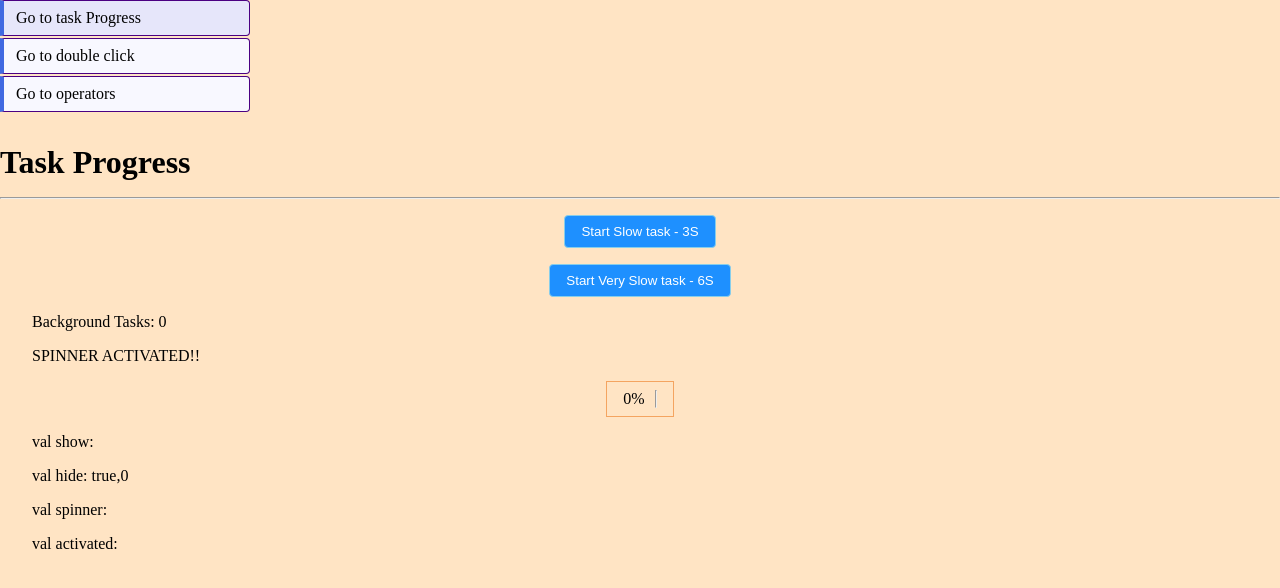
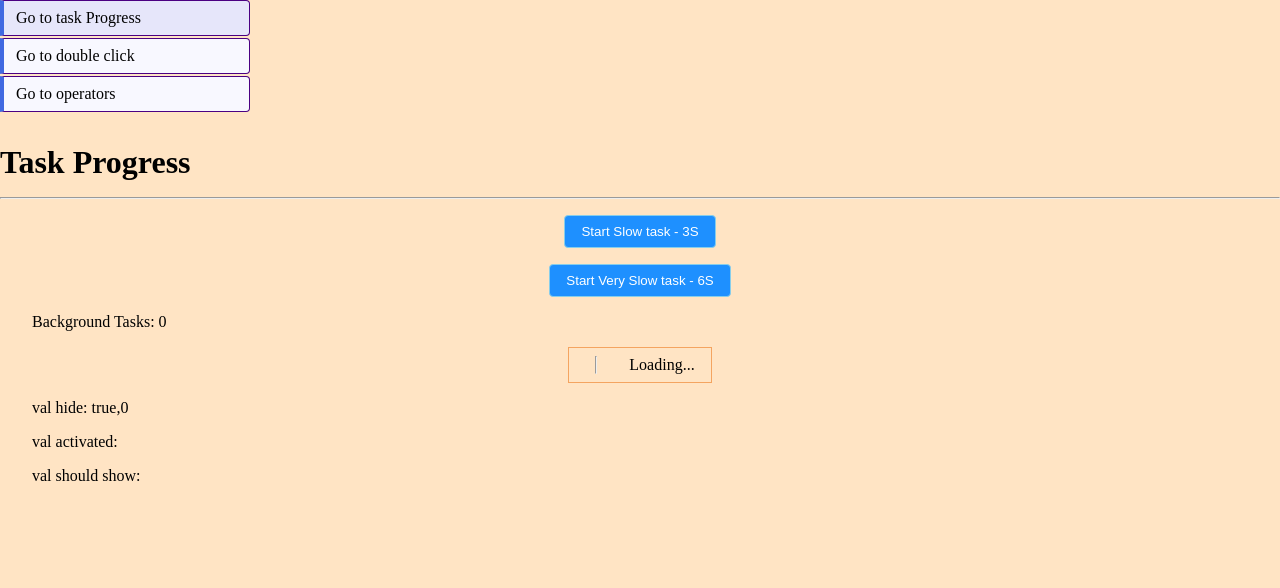
Before and after one commit to RafaZeero/task-progress-rxjs, an Angular app: page /task-progress in a window 1280 px wide. Shown: the top 588 px of the page. Built offline with nearby package versions, Linux system fonts and the light colour scheme.

Commit message:
refactor task-progress

```diff
--- a/src/app/task-progress/task-progress.component.html
+++ b/src/app/task-progress/task-progress.component.html
@@ -8,7 +8,7 @@
 <p>Background Tasks: {{ currentLoadCount | async }}</p>
 <!-- <p>Background Tasks: {{ tasksNum }}</p> -->
 
-<p>SPINNER ACTIVATED!!</p>
+<p *ngIf="(shouldHideSpinner | async)?.[0] === false">SPINNER ACTIVATED!!</p>
 <div
   style="
     display: flex;
@@ -17,16 +17,20 @@
     padding: 8px 16px;
   "
 >
-  <p style="padding: 0; padding-right: 10px" *ngIf="shouldHideSpinner | async">
+  <p style="padding: 0; padding-right: 10px">
     {{ percentage | percent }}
   </p>
 
   <hr />
 
-  <p style="padding-left: 10px" *ngIf="percentage === 1">Loading complete!</p>
+  <p style="padding-left: 10px" *ngIf="percentage === 1; else loading">
+    Loading complete!
+  </p>
+  <ng-template #loading>
+    <p>Loading...</p>
+  </ng-template>
 </div>
 
-<p>val show: {{ test }}</p>
 <p>val hide: {{ shouldHideSpinner | async }}</p>
-<p>val spinner: {{ spinner | async }}</p>
 <p>val activated: {{ spinnerActivated | async }}</p>
+<p>val should show: {{ shouldShowSpinner | async }}</p>
--- a/src/app/task-progress/task-progress.component.ts
+++ b/src/app/task-progress/task-progress.component.ts
@@ -21,6 +21,8 @@ import {
   skip,
   take,
   combineLatest,
+  interval,
+  finalize,
 } from 'rxjs';
 
 @Component({
@@ -40,8 +42,8 @@ export class TaskProgressComponent {
 
   public startingValue = 0;
   public percentage = 0;
-  public taskStarts = new Subject();
-  public taskCompletions = new Subject();
+  public taskStarts = new Subject<void>();
+  public taskCompletions = new Subject<void>();
   public showSpinner = (total: number, completed: number) =>
     new Observable<boolean>(() => {
       this.show = true;
@@ -185,8 +187,6 @@ export class TaskProgressComponent {
     this.flashThreshold,
   ]);
 
-  public test!: any;
-
   // xxxxxxxxxxxxxxxxxxxxxxxxxxxxxxxxxxxxxxxxxxxxxxxxxxxxxxxxxxxxxxxxxxxxx //
 
   /**
@@ -210,7 +210,7 @@ export class TaskProgressComponent {
     //     next: (x) => console.log('next:', x),
     //     complete: () => console.log('COMPLETED!!'),
     //   });
-    // this.spinnerWithStats.subscribe();
+    this.spinnerWithStats.subscribe();
     // this.shouldShowSpinner.subscribe();
     // interval(1000)
     //   .pipe(take(2), this.showLoadingStatus())
@@ -221,11 +221,11 @@ export class TaskProgressComponent {
   }
 
   public newTaskStarted() {
-    this.taskStarts.next(void 0);
+    this.taskStarts.next();
   }
 
   public existingTaskCompleted() {
-    this.taskCompletions.next(void 0);
+    this.taskCompletions.next();
   }
   public slowObservable$ = timer(3000).pipe(this.showLoadingStatus());
   public verySlowObservable$ = timer(6000).pipe(this.showLoadingStatus());
```
